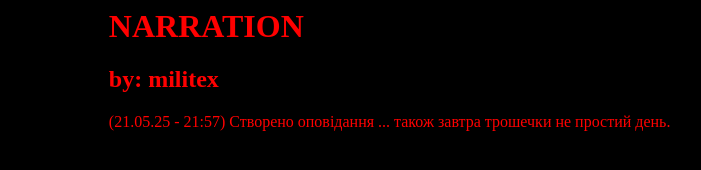
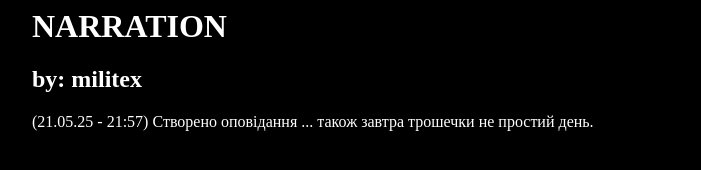
Before and after one commit to militex/Narration, a plain HTML site: page index.html in a window 1280 px wide. Shown: the whole page, without its empty margins (104-805 px from the left). Drawn offline with Linux system fonts and the light colour scheme.

Commit message:
changed css

```diff
--- a/style.css
+++ b/style.css
@@ -1,7 +1,7 @@
 body {
-    padding-left: 16%;
-    padding-right: 16%;
-    color: red;
+    padding-left: 10%;
+    padding-right: 10%;
+    color: white;
     background-color: black;
     text-align: left;
 }
```
